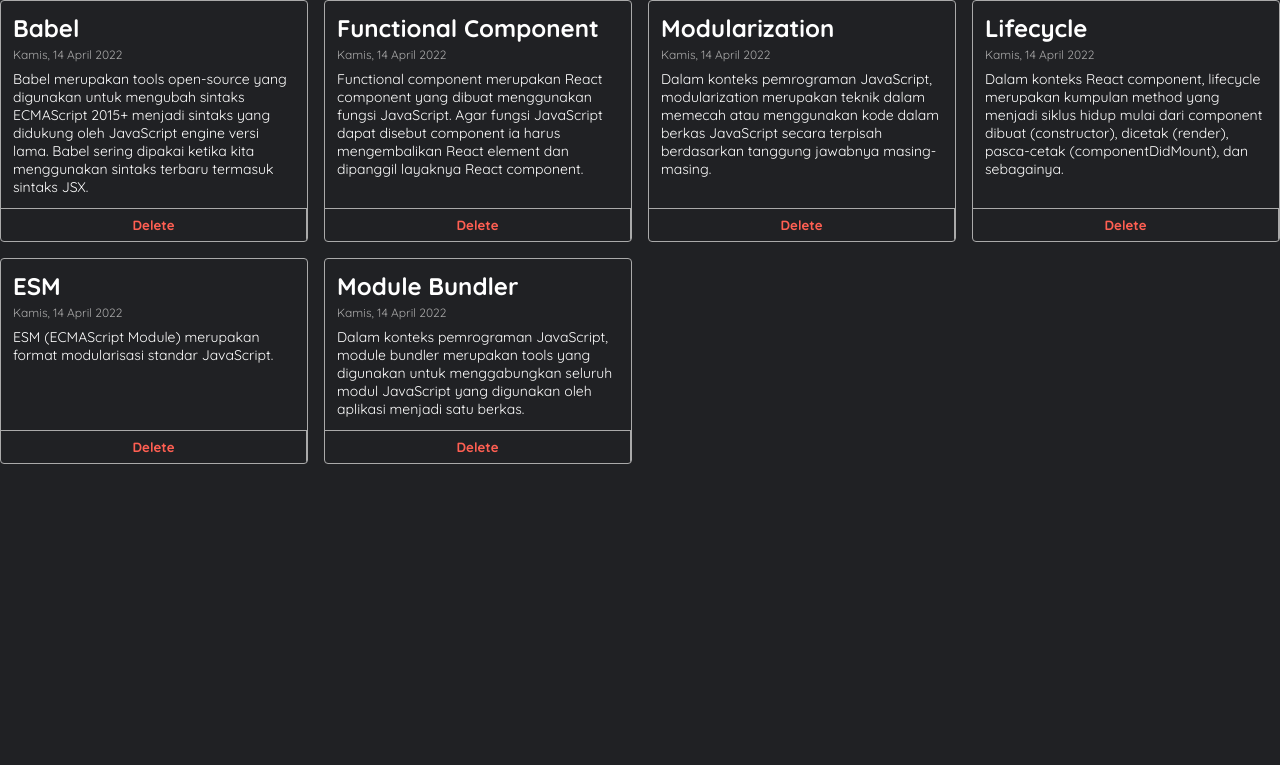
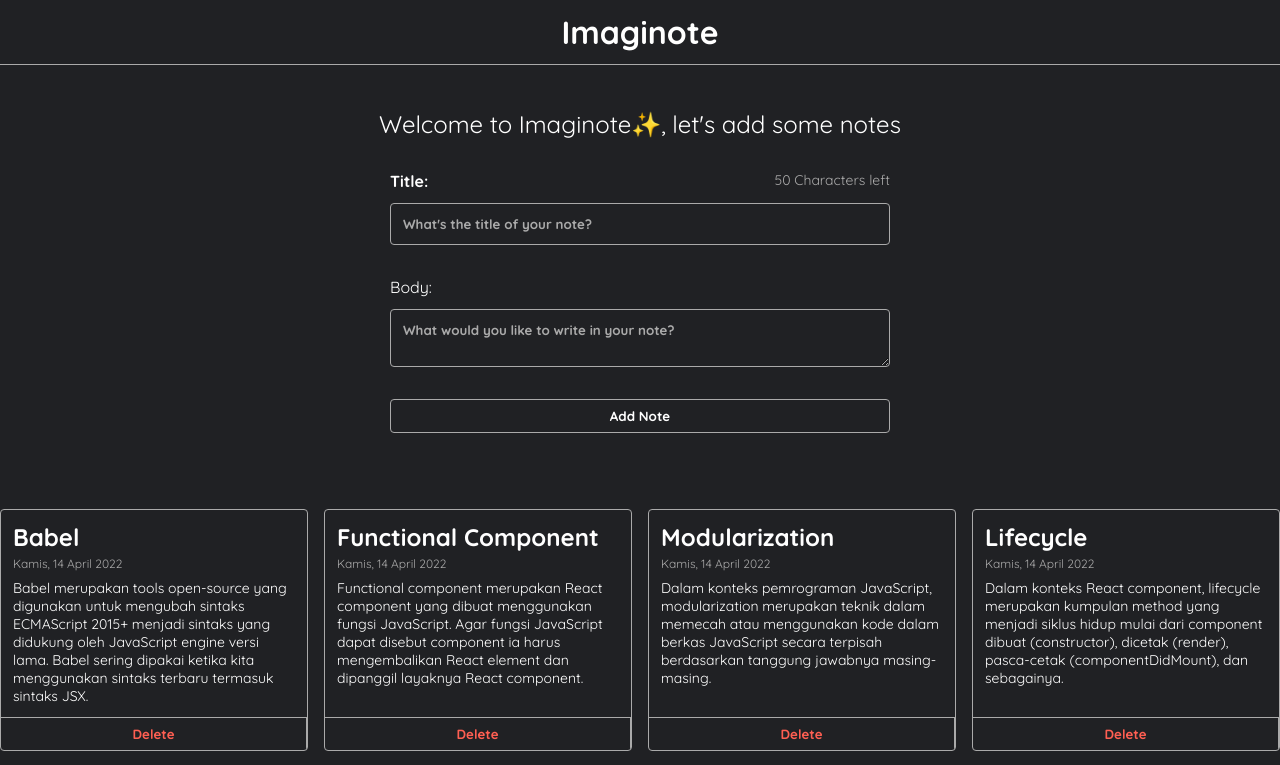
Before and after one commit to letdummy/imaginote, a React (Vite) app: page / in a window 1280 px wide. Shown: the top 765 px of the page. Built offline with nearby package versions, Linux system fonts and the light colour scheme.

Commit message:
feat: implement add note with characters limit

```diff
--- a/src/components/NoteApp.jsx
+++ b/src/components/NoteApp.jsx
@@ -1,6 +1,7 @@
 import React from 'react';
 import { getInitialData } from '../utils';
 import NoteItem from './NoteItem';
+import NoteInput from './NoteInput';
 
 class NoteApp extends React.Component {
     constructor(props) {
@@ -11,6 +12,21 @@
         };
     }
 
+    onAddHandler = (title, body) => {
+        const newNote = {
+            id: Date.now(),
+            title,
+            body,
+            createdAt: new Date().toISOString(),
+            archived: false,
+            pinned: false,
+        };
+
+        this.setState((prevState) => ({
+            notes: [...prevState.notes, newNote],
+        }));
+    }
+
     onDeleteHandler = (id) => {
         const notes = this.state.notes.filter((note) => note.id !== id);
         this.setState({ notes });
@@ -19,6 +35,10 @@
     render() {
         return (
             <>
+                <div className="note-app__header">
+                    <h1>Imaginote</h1>
+                </div>
+                <NoteInput onAddHandler={this.onAddHandler} />
                 <div className="notes-list">
                     {this.state.notes.map((note) => (
                         <NoteItem key={note.id} note={note} onDelete={this.onDeleteHandler} />
--- /dev/null
+++ b/src/components/NoteInput.jsx
@@ -0,0 +1,74 @@
+/* eslint-disable react/prop-types */
+import { useState } from 'react';
+
+function NoteInput({ onAddHandler }) {
+    const [title, setTitle] = useState("");
+    const [body, setBody] = useState("");
+    const [limit, setLimit] = useState(50);
+    const [isSubmitted, setIsSubmitted] = useState(false);
+
+    const handleTitleChange = (event) => {
+        const value = event.target.value;
+        const remainingChars = 50 - value.length;
+        setLimit(remainingChars >= 0 ? remainingChars : 0); //idk, but this is very precise
+        if (remainingChars >= 0) {
+            setTitle(value);
+        }
+    };
+
+    const handleBodyChange = (event) => {
+        setBody(event.target.value);
+    };
+
+    const handleSubmit = (event) => {
+        event.preventDefault();
+
+        if (title === "" || body === "") {
+            alert("Please fill out all the fields.");
+            return;
+        }
+
+        onAddHandler(title, body);
+
+        setIsSubmitted(true);
+        setTitle("");
+        setBody("");
+        setLimit(50);
+
+        setTimeout(() => {
+            setIsSubmitted(false);
+        }, 2000);
+    };
+
+    return (
+        <div className="note-app__body">
+            <h2>Welcome to Imaginote✨, let&apos;s add some notes</h2>
+            <form className="note-input" onSubmit={handleSubmit}>
+
+                <div style={{ display: "flex", justifyContent: "space-between" }}>
+                    <label htmlFor="title" className="note-input__title">Title: </label>
+                    <label htmlFor="title" className="note-input__title__char-limit">{limit === 0 ? "Title character limit reached" : `${limit} Characters left`}</label>
+                </div>
+
+                <input type="text" id="title" value={title} onChange={handleTitleChange} placeholder="What's the title of your note?" />
+                <br />
+
+                <div>
+                    <label htmlFor="body">Body: </label>
+                </div>
+                <textarea id="body" value={body} onChange={handleBodyChange} placeholder="What would you like to write in your note?" />
+                <br />
+
+                <button
+                    type="submit"
+                    className={`submit-button ${isSubmitted ? "submitted" : ""}`}
+                    disabled={isSubmitted}
+                >
+                    {isSubmitted ? "Note added successfully!" : "Add Note"}
+                </button>
+            </form>
+        </div>
+    );
+}
+
+export default NoteInput;
--- a/src/styles/index.css
+++ b/src/styles/index.css
@@ -10,7 +10,8 @@
   color: white;
 }
 
-input, textarea {
+input,
+textarea {
   padding: 12px;
   margin: 12px 0;
   font-family: Quicksand, sans-serif;
@@ -20,7 +21,8 @@
   border-radius: 4px;
 }
 
-input::placeholder, textarea::placeholder {
+input::placeholder,
+textarea::placeholder {
   color: #aaa;
   font-weight: bold;
 }
@@ -37,8 +39,8 @@
   margin: 8px 0;
   flex: 1;
   color: white;
+  text-align: center;
 }
-
 
 .note-app__body {
   max-width: 1000px;
@@ -49,6 +51,8 @@
 .note-app__body h2 {
   font-weight: normal;
   margin: 16px 0;
+  text-align: center;
+  margin-bottom: 2rem;
 }
 
 .note-input {
@@ -57,7 +61,8 @@
   margin-bottom: 48px;
 }
 
-.note-input input, .note-input textarea {
+.note-input input,
+.note-input textarea {
   display: block;
   width: 100%;
 }
@@ -136,7 +141,8 @@
   display: flex;
 }
 
-.note-item__delete-button,.note-item__archive-button {
+.note-item__delete-button,
+.note-item__archive-button {
   display: block;
   width: 100%;
   background-color: transparent;
```
